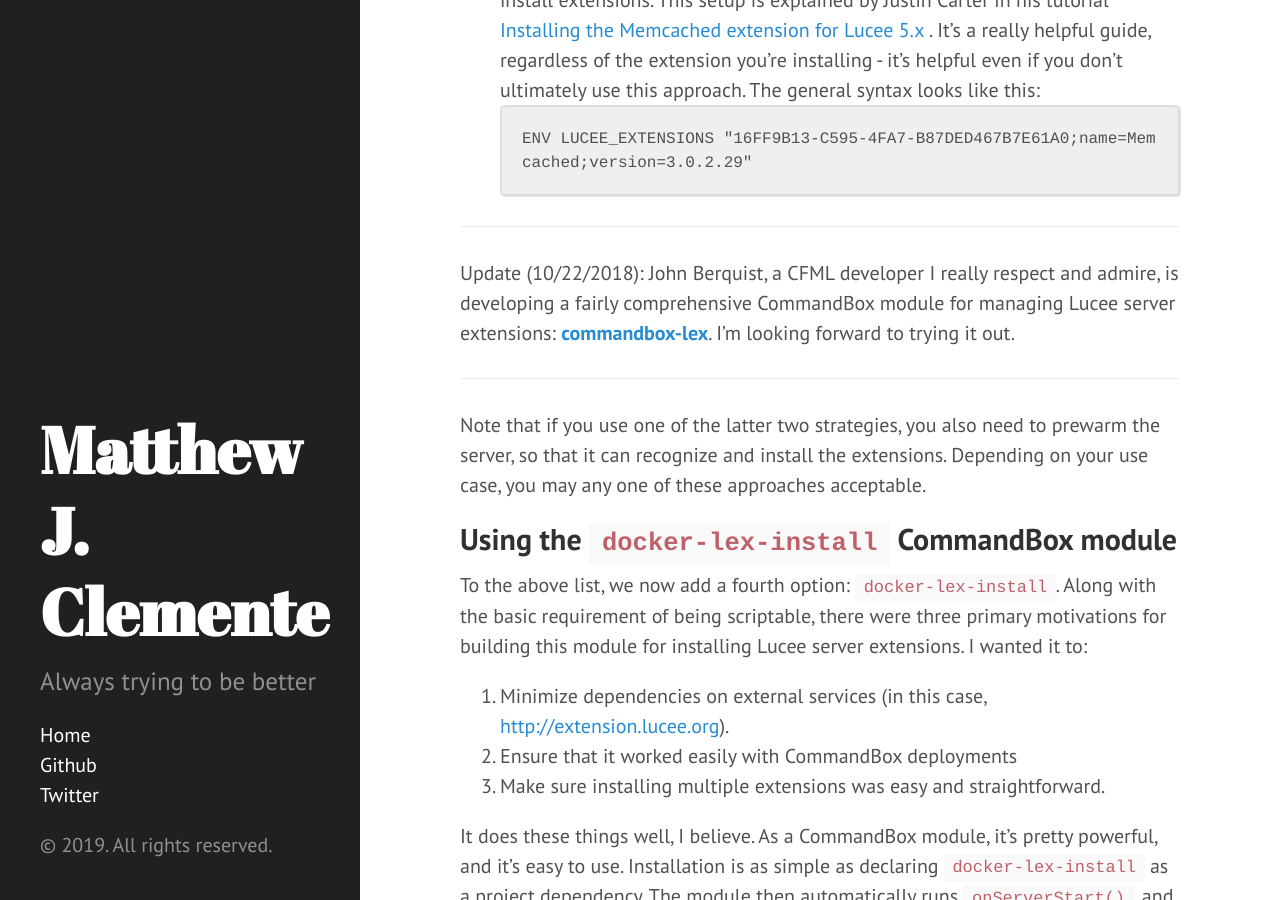
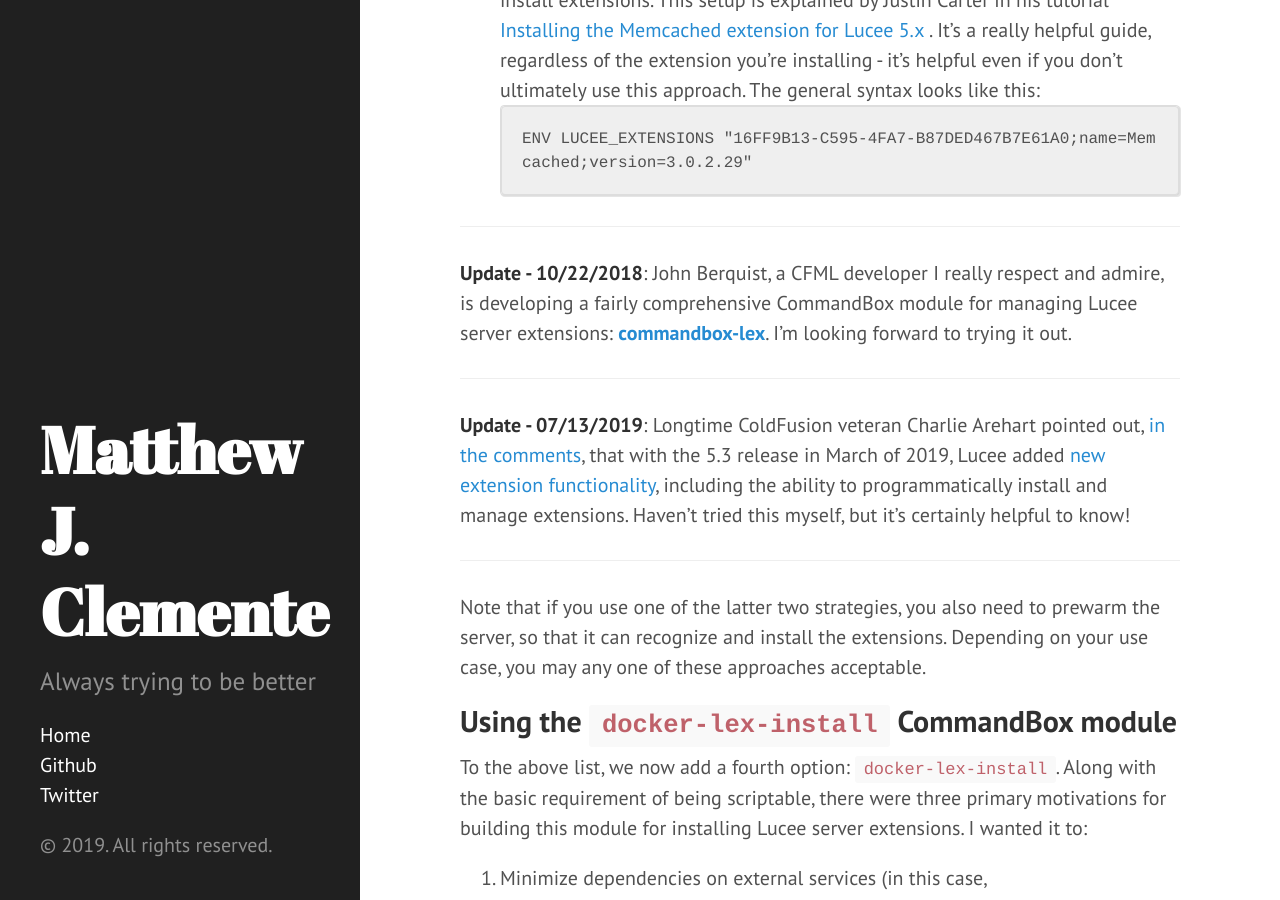
Before and after one commit to mjclemente/mjclemente.github.io, a Jekyll site: the page built from _posts/2018-08-17-install-lucee-extensions-on-commandbox-docker-containers.md, in a window 1280 px wide and 900 px high, scrolled down 1563 px. Built offline with Jekyll 4.4.1, drawn with Linux system fonts in a browser that asks for light colours; comment, search, counter and statistics services are not loaded.

Commit message:
Update 'update' syntax and add Charlie's note about lucee 5.3 extensions

````diff
--- a/_posts/2016-07-29-live-reload-with-jekyll-and-hawkins.markdown
+++ b/_posts/2016-07-29-live-reload-with-jekyll-and-hawkins.markdown
@@ -52,4 +52,4 @@
 <hr />
 [^1]: Mou, MacDown, Byword, iA Writer, plugins for Sublime Text 3, to name a few. None of them bad; they're just not at quite the same level.
 [^2]: Here are two basic example: 1) They handle escaping special characters differently, which can result in some very funky looking output. 2) LightPaper's syntax highlighting is not as robust.
-[^3]: Update (8/1/2016): In the comments, [@bdavidxyz](https://github.com/bdavidxyz) mentioned his project [Impatient Jekyll](http://bdavidxyz.github.io/impatient-jekyll/), which provides live-reload and more. If you'd like a more full featured dev environment for Jekyll, without that much more work, you should check it out.
+[^3]: Update - 08/01/2016: In the comments, [@bdavidxyz](https://github.com/bdavidxyz) mentioned his project [Impatient Jekyll](http://bdavidxyz.github.io/impatient-jekyll/), which provides live-reload and more. If you'd like a more full featured dev environment for Jekyll, without that much more work, you should check it out.
--- a/_posts/2016-09-01-validating-email-with-mailgun-coldfusion.markdown
+++ b/_posts/2016-09-01-validating-email-with-mailgun-coldfusion.markdown
@@ -106,4 +106,4 @@
 [^3]: [RCF 2822, section 3.2.4](https://tools.ietf.org/html/rfc2822#section-3.2.4)
 [^4]: For more on this, see [Ben Nadel's post](http://www.bennadel.com/blog/2593-isvalid-accepts-emails-with-leading-and-trailing-whitespace-in-coldfusion.htm) and then try to understand how [this bug](https://bugbase.adobe.com/index.cfm?event=bug&id=3725691) was closed as "NotABug".
 [^5]: Dominic Watson has an older, but more fully fleshed out Mailgun API wrapper: <https://github.com/DominicWatson/cfmailgun>. It was set up for version 2 of their API, though I think most of the methods should still work with v3. However, it does not contain the validation methods.
-[^6]: Update (9/2/2016): For those not comfortable relying on a third-party - in the comments, [@JamoCA](https://github.com/JamoCA) mentioned an [alternative approach](/2016/09/01/validating-email-with-mailgun-coldfusion.html#comment-2873168061). Check it out - it's certainly better than `isValid()` and has most of the benefits of using Mailgun.
+[^6]: Update - 09/02/2016: For those not comfortable relying on a third-party - in the comments, [@JamoCA](https://github.com/JamoCA) mentioned an [alternative approach](/2016/09/01/validating-email-with-mailgun-coldfusion.html#comment-2873168061). Check it out - it's certainly better than `isValid()` and has most of the benefits of using Mailgun.
--- a/_posts/2018-08-17-install-lucee-extensions-on-commandbox-docker-containers.md
+++ b/_posts/2018-08-17-install-lucee-extensions-on-commandbox-docker-containers.md
@@ -32,7 +32,10 @@
 ```
 
 ___
-Update (10/22/2018): John Berquist, a CFML developer I really respect and admire, is developing a fairly comprehensive CommandBox module for managing Lucee server extensions: **[commandbox-lex](https://github.com/jcberquist/commandbox-lex)**. I'm looking forward to trying it out.
+**Update - 10/22/2018**: John Berquist, a CFML developer I really respect and admire, is developing a fairly comprehensive CommandBox module for managing Lucee server extensions: **[commandbox-lex](https://github.com/jcberquist/commandbox-lex)**. I'm looking forward to trying it out.
+
+___
+**Update - 07/13/2019**: Longtime ColdFusion veteran Charlie Arehart pointed out, [in the comments](/2018/08/17/install-lucee-extensions-on-commandbox-docker-containers.html#comment-4538037553), that with the 5.3 release in March of 2019, Lucee added [new extension functionality](https://docs.lucee.org/guides/Lucee5.3-kabang.html#extensions-2), including the ability to programmatically install and manage extensions. Haven't tried this myself, but it's certainly helpful to know!
 
 ___
 
````
Also changed, not shown: _posts/2016-04-29-working-with-rouge-for-the-first-time.markdown (+7 -4 lines), _posts/2018-11-21-installing-fusionreactor-for-docker-swarm.md (+2 -2 lines).
